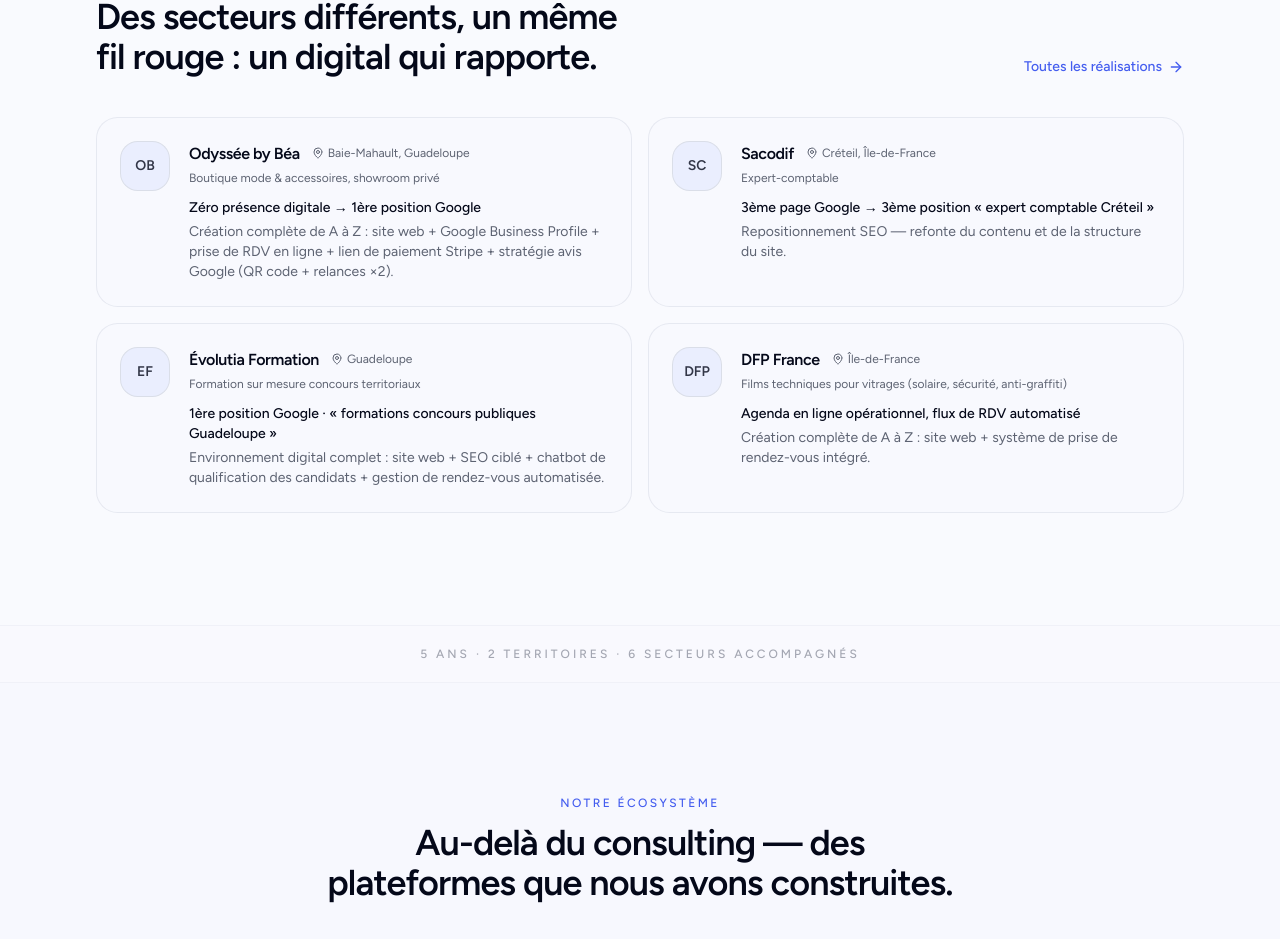
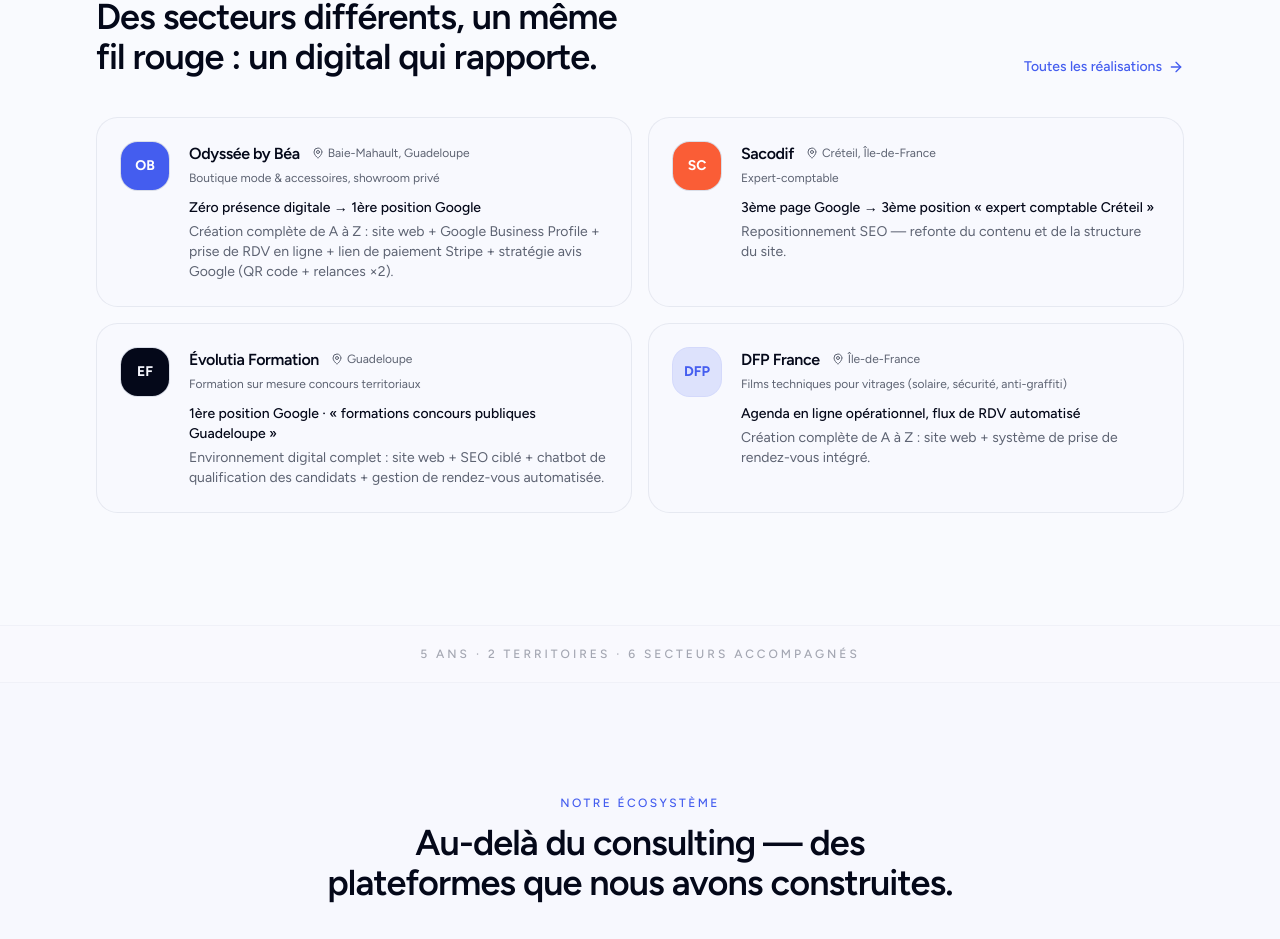
Before and after one commit to jmd971/siboard-consulting-site, a Next.js app: page / in a window 1280 px wide. Shown: the part 2108-3047 px from the top of the page. Built offline with nearby package versions, Linux system fonts and the light colour scheme; no server answers.

Commit message:
feat: colorize client avatar badges in RealisationsApercu

```diff
--- a/src/components/home/RealisationsApercu.tsx
+++ b/src/components/home/RealisationsApercu.tsx
@@ -2,6 +2,13 @@
 import { ArrowRight, MapPin } from "lucide-react";
 
 import { CLIENTS } from "@/lib/constants";
+
+const AVATAR_STYLES = [
+  "bg-primary text-primary-foreground",
+  "bg-accent text-white",
+  "bg-foreground text-background",
+  "bg-primary/15 text-primary ring-primary/20",
+] as const;
 
 export function RealisationsApercu() {
   const featured = CLIENTS.filter((c) => c.featured).slice(0, 4);
@@ -28,12 +35,12 @@
         </div>
 
         <ul className="mt-10 grid gap-4 sm:grid-cols-2">
-          {featured.map((client) => (
+          {featured.map((client, index) => (
             <li key={client.slug}>
               <article className="group flex h-full items-start gap-5 rounded-2xl border border-border/60 bg-background/60 p-5 transition-colors hover:border-primary/30 hover:bg-surface/60 sm:p-6">
                 <div
                   aria-hidden
-                  className="grid h-12 w-12 shrink-0 place-items-center rounded-xl bg-secondary text-sm font-semibold text-foreground/80 ring-1 ring-border"
+                  className={`grid h-12 w-12 shrink-0 place-items-center rounded-xl text-sm font-bold ring-1 ring-border ${AVATAR_STYLES[index % AVATAR_STYLES.length]}`}
                 >
                   {client.initials}
                 </div>
```
